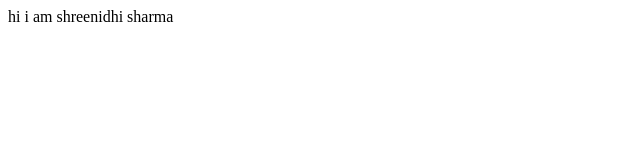
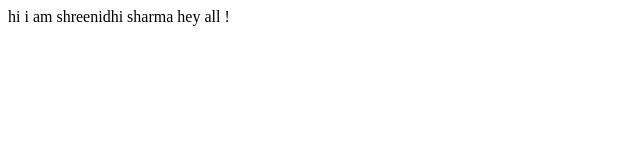
Before and after one commit to shreenidhisharma/shreenidhisharma-portfolio, a plain HTML site: page index.html in a window 1280 px wide. Shown: the full height of the page, 0-640 px from the left. Drawn offline with Linux system fonts and the light colour scheme.

Commit message:
Update index.html

```diff
--- a/index.html
+++ b/index.html
@@ -8,6 +8,7 @@
 </head>
 <body>
     hi i am shreenidhi sharma
+    hey all !
 
 </body>
 </html>
```
